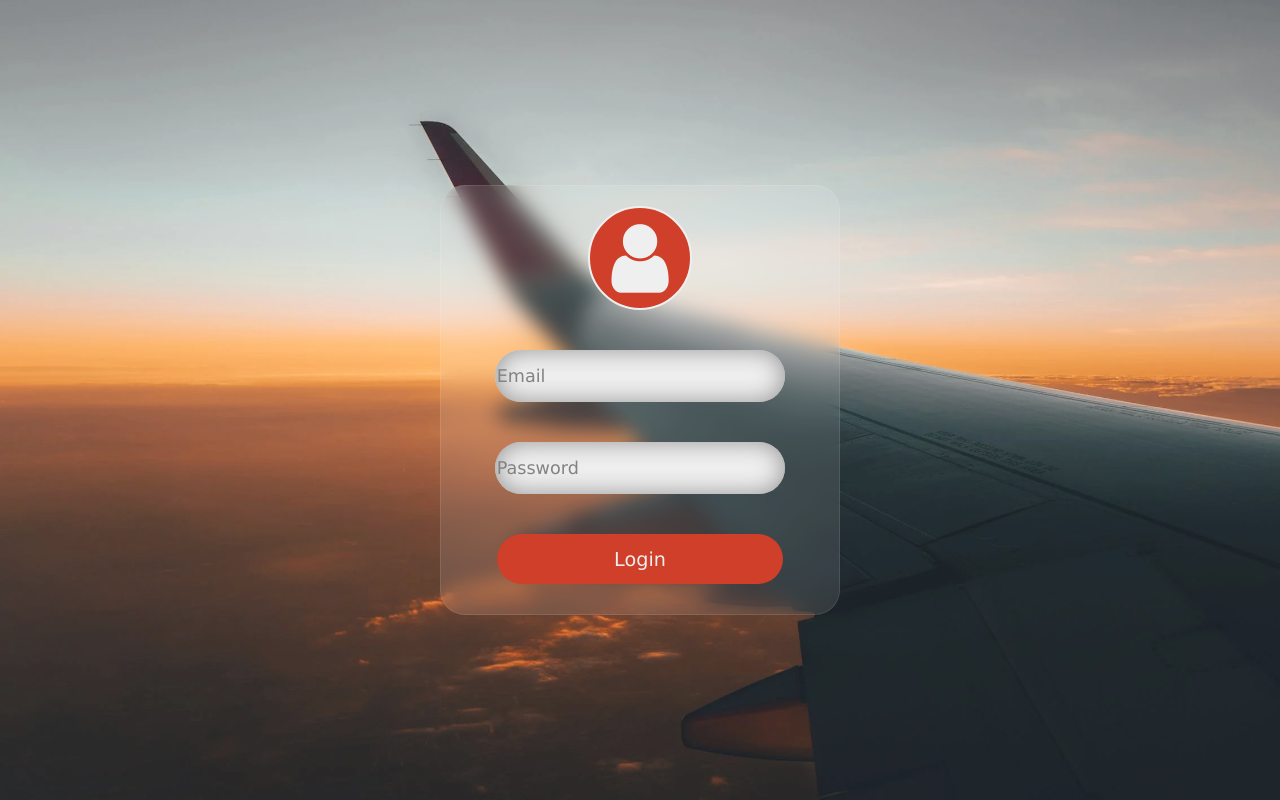
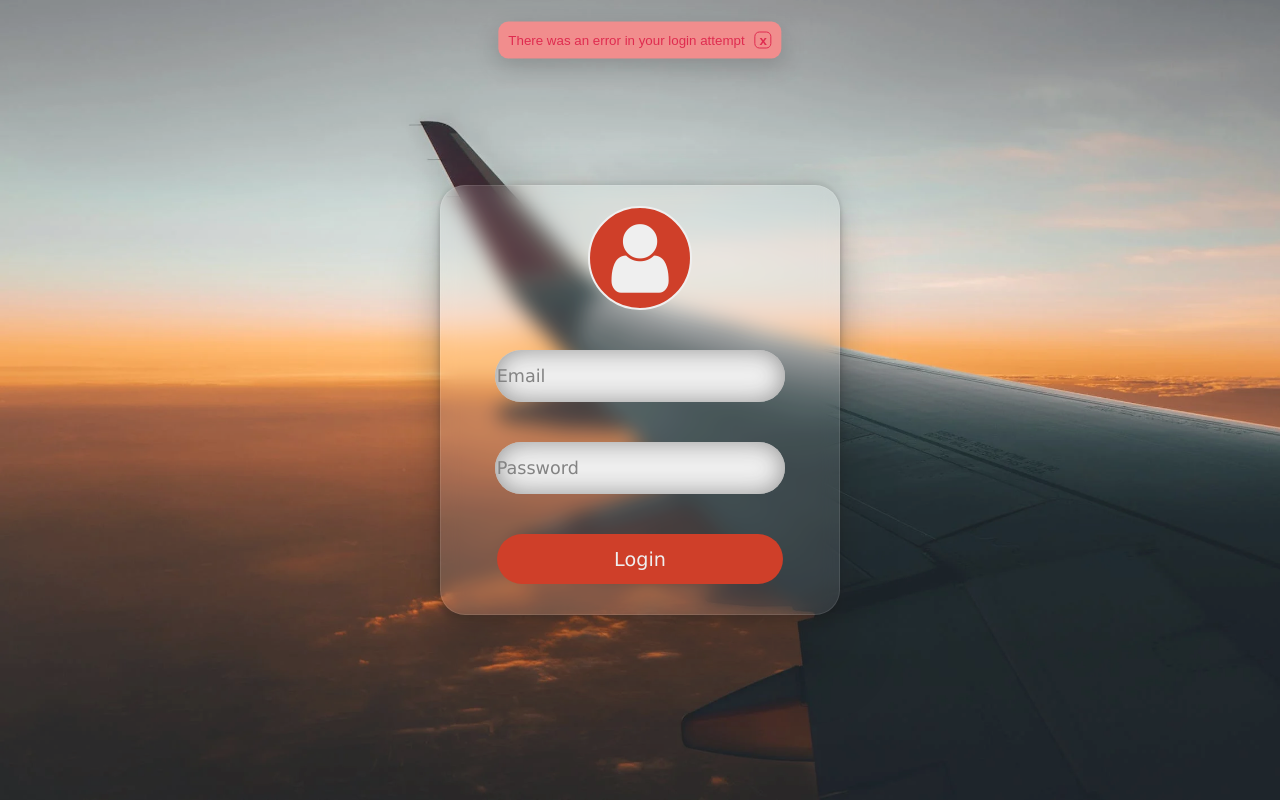
Before and after one commit to Jackson-Wozniak/Flight-Sim-Career-Mode, a React (Create React App) app in the folder frontend/: page /login in a window 1280 px wide. Both pictures are taken after typing "name@example.com", "Sample123" into the empty fields and a click on the input "Login". Built offline with nearby package versions, Linux system fonts and the light colour scheme; no server answers.

Commit message:
display error message on unsuccessful login attempt

```diff
--- a/frontend/src/components/HomePage.jsx
+++ b/frontend/src/components/HomePage.jsx
@@ -2,10 +2,12 @@ import { useEffect } from 'react';
 import '../styles/HomePage.css';
 import { findTotalPilotCount } from '../utils/ApiCalls';
 import { useState } from 'react';
+import { useNavigate } from 'react-router-dom';
 
 function HomePage() {
 
     const [totalPilotCount, setTotalPilotCount] = useState("");
+    const navigate = useNavigate();
 
     useEffect(() => {
         async function updateTotalPilotCount(){
@@ -19,14 +21,18 @@ function HomePage() {
         updateTotalPilotCount();
     }, []);
 
+    function navigateToPath(path){
+        navigate(path);
+    }
+
     return (
         <div className="home-page-container">
             <div className="homepage-info-card">
                 <h2>Choose Your Path...</h2>
                 <h4>and join {totalPilotCount} virtual pilots worldwide</h4>
 
-                <button>Login</button>
-                <button>Or Sign Up</button>
+                <button onClick={() => navigateToPath("/login")}>Login</button>
+                <button onClick={() => navigateToPath("/sign-up")}>Or Sign Up</button>
             </div>
             <div className="homepage-info-card-container">
                 <div className="homepage-info-card">
--- a/frontend/src/components/LoginPage.jsx
+++ b/frontend/src/components/LoginPage.jsx
@@ -9,6 +9,7 @@ function LoginPage(props) {
     const [username, setUsername] = useState("");
     const [password, setPassword] = useState("");
     const [loading, setLoading] = useState(false);
+    const [errorWithLogin, setErrorWithLogin] = useState(false);
     const navigate = useNavigate();
 
     async function attemptLogin(e){
@@ -18,7 +19,7 @@ function LoginPage(props) {
             let tokenRes = await loginAndObtainJwtKey(username, password);
             navigate('/pilot-home', {state : {jwtToken : tokenRes}});
         }catch (ex){
-            alert(ex.message);
+            setErrorWithLogin(true);
         }
         setLoading(false);
     }
@@ -29,8 +30,17 @@ function LoginPage(props) {
         );
     }
 
+    let errorPopup;
+    if(errorWithLogin){
+        errorPopup = <button className="error-popup" onClick={() => setErrorWithLogin(false)}>
+		                <p>There was an error in your login attempt</p>
+                        <p className="close-error-popup">x</p>
+	                </button>
+    }
+
     return (
         <div className="login-page-container">
+            {errorPopup}
             <form className="login-form" onSubmit={(e) => attemptLogin(e)}>
                 <div className="user-icon-image-container">
                     <i className="fa fa-solid fa-user fa-5x user-icon-image"></i>
--- a/frontend/src/styles/LoginPage.css
+++ b/frontend/src/styles/LoginPage.css
@@ -46,6 +46,8 @@
     background-color: rgba(255,255,255,0.1);
     border: 1px solid rgba(255,255,255,0.1);
     backdrop-filter: blur(10px);
+
+    box-shadow: rgba(0, 0, 0, 0.25) 0px 54px 55px, rgba(0, 0, 0, 0.12) 0px -12px 30px, rgba(0, 0, 0, 0.12) 0px 4px 6px, rgba(0, 0, 0, 0.17) 0px 12px 13px, rgba(0, 0, 0, 0.09) 0px -3px 5px;
 }
 
 .user-icon-image-container{
@@ -61,9 +63,6 @@
     justify-content: center;
 }
 
-.user-icon-image{
-
-}
 
 .login-prompts{
     display: flex;
@@ -110,3 +109,37 @@
         height : auto;
     }
 }
+
+/* Error Popup */
+.error-popup{
+    display: flex;
+    text-align: center;
+    align-items: center;
+    justify-content: center;
+    position : absolute;
+    top : 5%;
+    left : 50%;
+    transform: translate(-50%, -50%);
+    border : none;
+    border-radius: 10px;
+    background-color: lightcoral;
+    color : crimson;
+    box-shadow: rgba(0, 0, 0, 0.2) 0px 8px 24px;
+    padding : 5px;
+}
+
+.error-popup * {
+    margin : 5px;
+}
+
+.close-error-popup{
+    height : 15px;
+    width : 15px;
+    display: flex;
+    text-align: center;
+    align-items: center;
+    justify-content: center;
+    font-weight: bold;
+    border : 1px solid crimson;
+    border-radius: 5px;
+}
```
